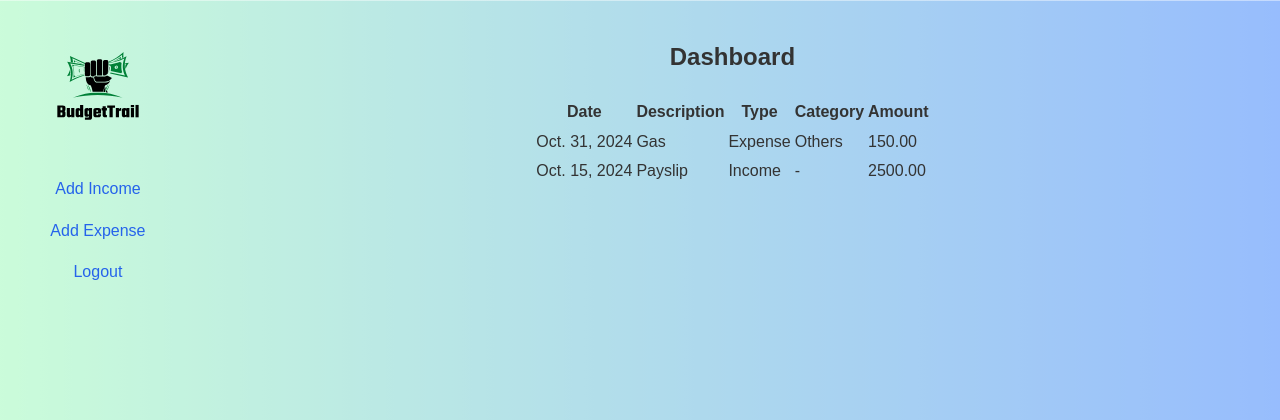
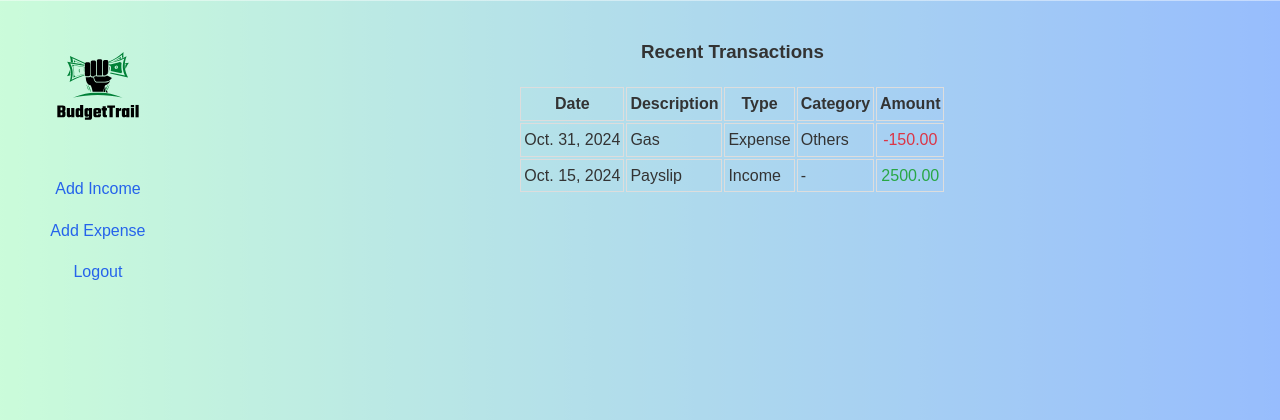
Before and after one commit to domzlearner/cashflow2.0, a Django app: page /tx/dashboard/ in a window 1280 px wide. Shown: the top 420 px of the page. Run offline with Django 5.2, Linux system fonts and the light colour scheme; a user stored in the database is signed in; data comes from the database, SQL or seed files in the repository; both versions use the stored data as it was after the commit.

Commit message:
enhancement on dashboard and transactions

```diff
--- a/static/css/style.css
+++ b/static/css/style.css
@@ -6,6 +6,8 @@ body {
     line-height: 1.6;
     color: #333;
 }
+
+/* home.html styles */
 
 .main-layout {
     display: flex;
@@ -26,6 +28,15 @@ body {
     background-color: #4375b3;
     color: white;
 }
+
+.main-logo {
+    padding: 50px;
+    width: 250px;
+    height: 250px;
+}
+
+
+/* dashboard.html and transaction_form.html styles */
 
 .form-layout {
     display: grid;
@@ -94,16 +105,39 @@ body {
     padding-top: 10px;
 }
 
-.main-logo {
-    padding: 50px;
-    width: 250px;
-    height: 250px;
+.right-dashboard table th {
+    text-align: center;
+    border: 0.25px solid #ddd;
+    padding: 3px;
+}
+
+.right-dashboard table td {
+    border: 0.25px solid #ddd;
+    padding: 3px;
+}
+
+.right-dashboard table tbody tr:hover {
+    background-color: #f5f5f57e;
 }
 
 .small-logo {
     width: 150px;
     height: 150px;
 }
+
+.amount {
+    text-align: center;
+}
+
+.amount-income {
+    color: #28a745;
+}
+
+.amount-expense {
+    color: #dc3545;
+}
+
+/* generic styles */
 
 .btn {
     padding: 0.5rem 1rem;
--- a/transactions/templates/transactions/dashboard.html
+++ b/transactions/templates/transactions/dashboard.html
@@ -12,33 +12,7 @@
         {% endif %}
     </div>
     <div class="right-dashboard">
-        <h2>Dashboard</h2>
-        <table>
-            <thead>
-                <tr>
-                    <th>Date</th>
-                    <th>Description</th>
-                    <th>Type</th>
-                    <th>Category</th>
-                    <th>Amount</th>
-                </tr>
-            </thead>
-            <tbody>
-                {% for transaction in transactions %}
-                    <tr>
-                        <td>{{ transaction.date }}</td>
-                        <td>{{ transaction.description }}</td>
-                        <td>{{ transaction.get_type_display }}</td>
-                        <td>{{ transaction.get_category_display|default_if_none:"-" }}</td>
-                        <td>{{ transaction.amount }}</td>
-                    </tr>
-                {% empty %}
-                    <tr>
-                        <td colspan="5">No transactions found.</td>
-                    </tr>
-                {% endfor %}
-            </tbody>
-        </table>
+        {% include 'transactions/transaction_table.html' %}
     </div>
 </div>
 {% endblock %}
--- /dev/null
+++ b/transactions/templates/transactions/transaction_table.html
@@ -0,0 +1,30 @@
+
+<h3>Recent Transactions</h3>
+<table>
+    <thead>
+        <tr>
+            <th>Date</th>
+            <th>Description</th>
+            <th>Type</th>
+            <th>Category</th>
+            <th>Amount</th>
+        </tr>
+    </thead>
+    <tbody>
+        {% for transaction in transactions %}
+            <tr>
+                <td>{{ transaction.date }}</td>
+                <td>{{ transaction.description }}</td>
+                <td>{{ transaction.get_type_display }}</td>
+                <td>{{ transaction.get_category_display|default_if_none:"-" }}</td>
+                <td class="amount {% if transaction.type == 'expense' %}amount-expense{% else %}amount-income{% endif %}">
+                    {% if transaction.type == 'expense' %}-{% endif %}{{ transaction.amount|floatformat:2 }}
+                </td>
+            </tr>
+        {% empty %}
+            <tr>
+                <td colspan="5">No transactions found.</td>
+            </tr>
+        {% endfor %}
+    </tbody>
+</table>
--- a/transactions/views.py
+++ b/transactions/views.py
@@ -11,6 +11,7 @@ def dashboard(request):
 
 @login_required
 def add_transaction(request):
+    transactions = Transaction.objects.filter(user=request.user).order_by('-date')
     transaction_type = request.GET.get('type', 'expense')
     if request.method == 'POST':
         form = TransactionForm(request.POST, transaction_type=transaction_type)
@@ -25,6 +26,7 @@ def add_transaction(request):
 
     context = {
         'form': form,
-        'transaction_type': transaction_type
+        'transaction_type': transaction_type,
+        'transactions': transactions
     }
     return render(request, 'transactions/transaction_form.html', context)
```
Also changed, not shown: transactions/templates/transactions/transaction_form.html (+1 -27 lines), db.sqlite3.
